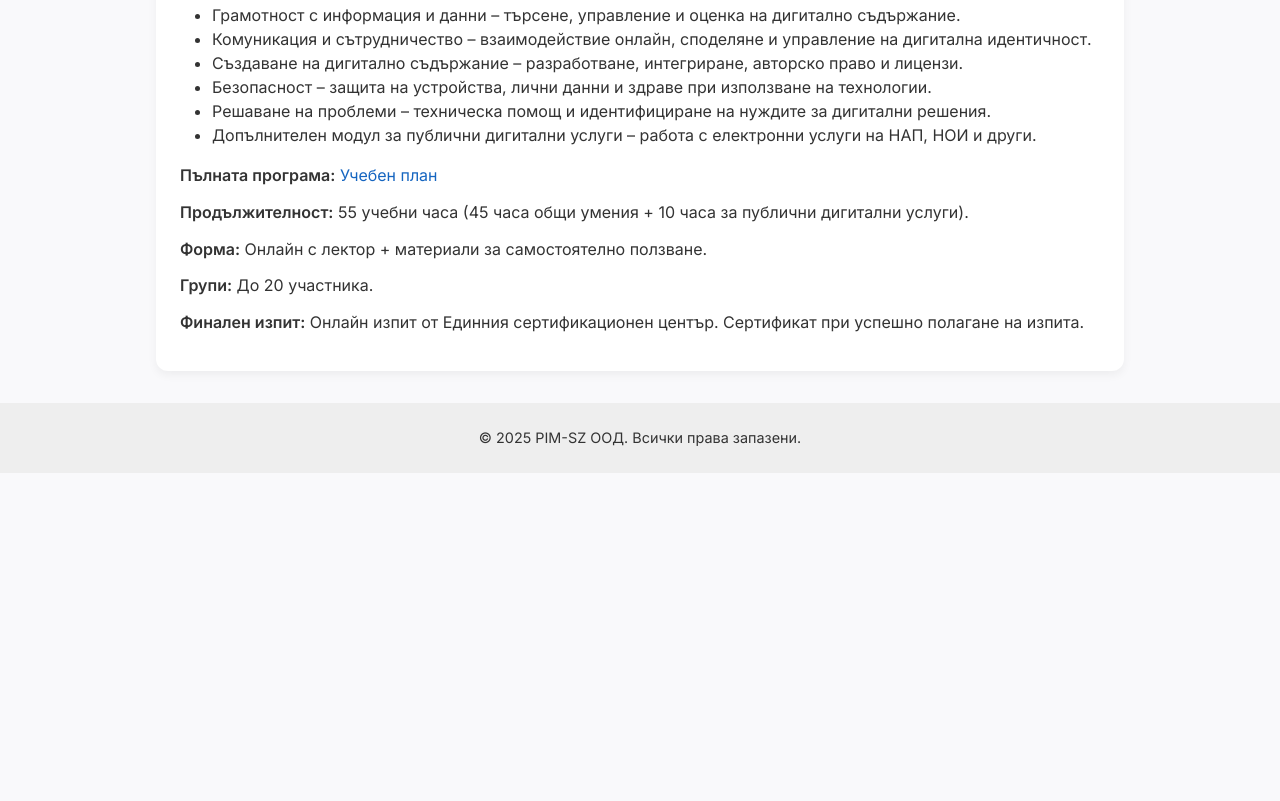
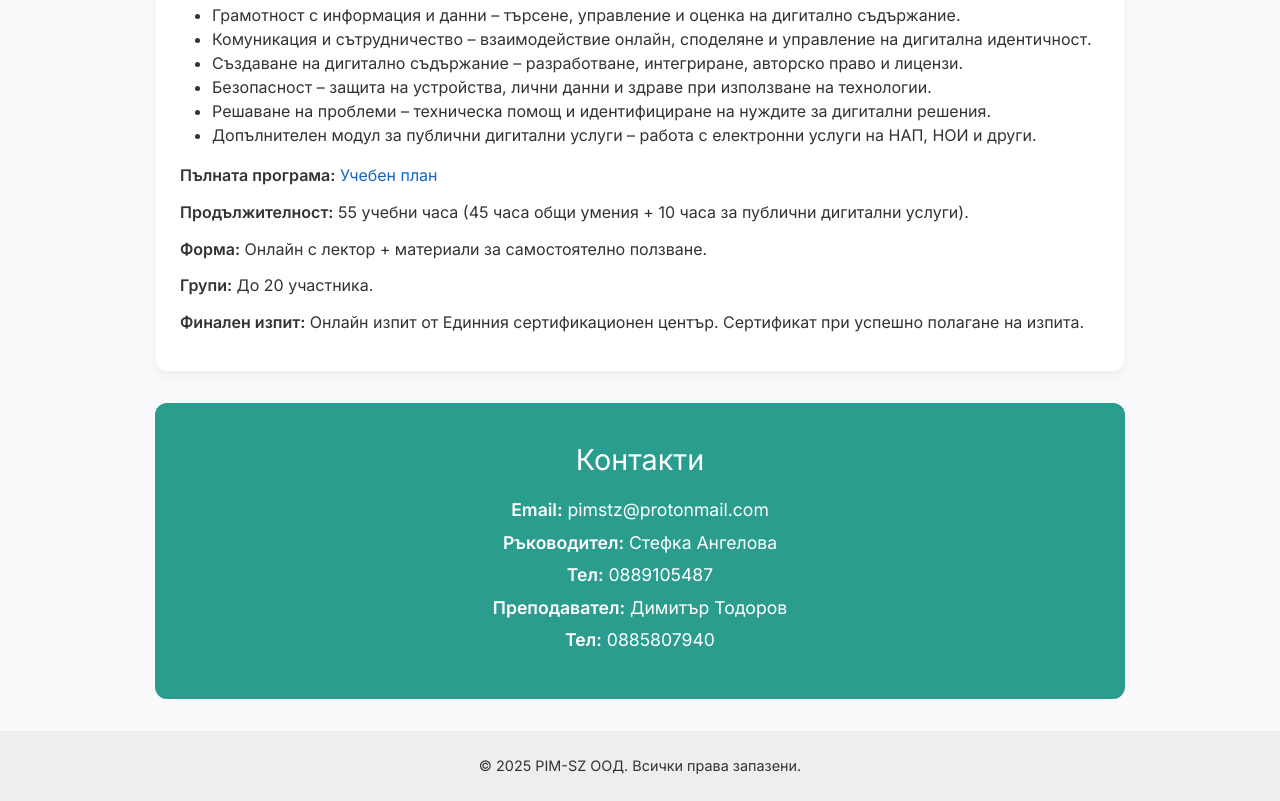
Before and after one commit to dptodorovv-dot/dptodorovv-dot.github.io, a plain HTML site: page index.html in a window 1280 px wide. Shown: the part 833-1634 px from the top of the page. Before the commit the page ends 1306 px from the top, so only its background shows below. Drawn offline with nearby package versions, Linux system fonts and the light colour scheme.

Commit message:
Update index.html

```diff
--- a/index.html
+++ b/index.html
@@ -126,9 +126,6 @@
         background: #3a9d44;
         color: white;
         }
-
-
-
         /* Table */
         table {
         width: 100%;
@@ -151,6 +148,27 @@
         .fa-file-archive {
         color: #f39c12;
         margin-right: 8px;
+        }
+        .contact-section {
+            display: flex;
+            justify-content: center;
+            padding: 40px 20px;
+            background: #2a9d8f;
+            color: #fff;
+            text-align: center;
+            border-radius: 12px;
+            max-width: 970px;
+            margin: 1rem auto;
+        }
+
+        .contact-section h2 {
+            margin-bottom: 20px;
+            font-size: 1.8rem;
+        }
+
+        .contact-section p {
+            margin: 6px 0;
+            font-size: 1.1rem;
         }
     </style>
 </head>
@@ -255,6 +273,18 @@
             <p><strong>Финален изпит:</strong> Онлайн изпит от Единния сертификационен център. Сертификат при успешно полагане на изпита.</p>
         </div>
     </section>
+
+    <section class="contact-section">
+        <div class="container">
+            <h2>Контакти</h2>
+            <p><strong>Email:</strong> pimstz@protonmail.com</p>
+            <p><strong>Ръководител:</strong> Стефка Ангелова</p>
+            <p><strong>Тел:</strong> 0889105487</p>
+            <p><strong>Преподавател:</strong> Димитър Тодоров</p>
+            <p><strong>Тел:</strong> 0885807940</p>
+        </div>
+    </section>
+
 
     <footer>
         &copy; 2025 PIM-SZ ООД. Всички права запазени.
```
